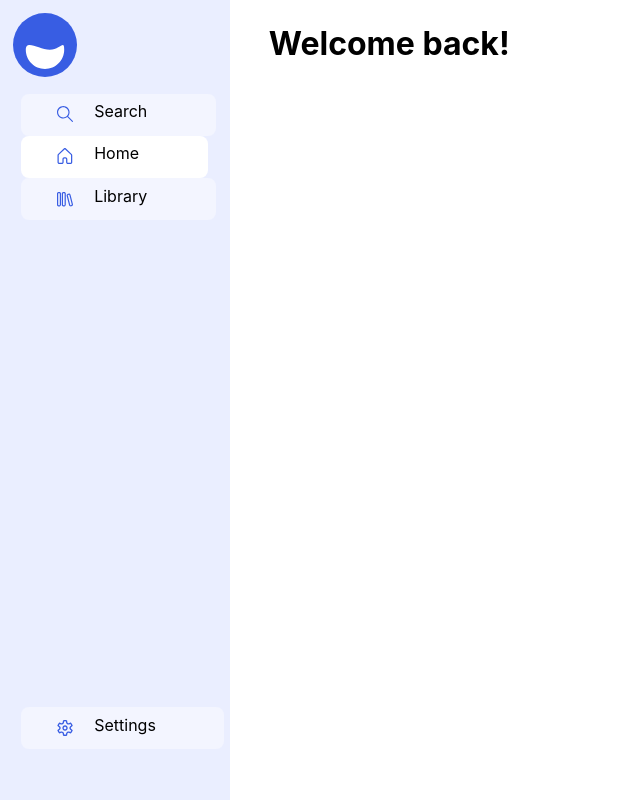
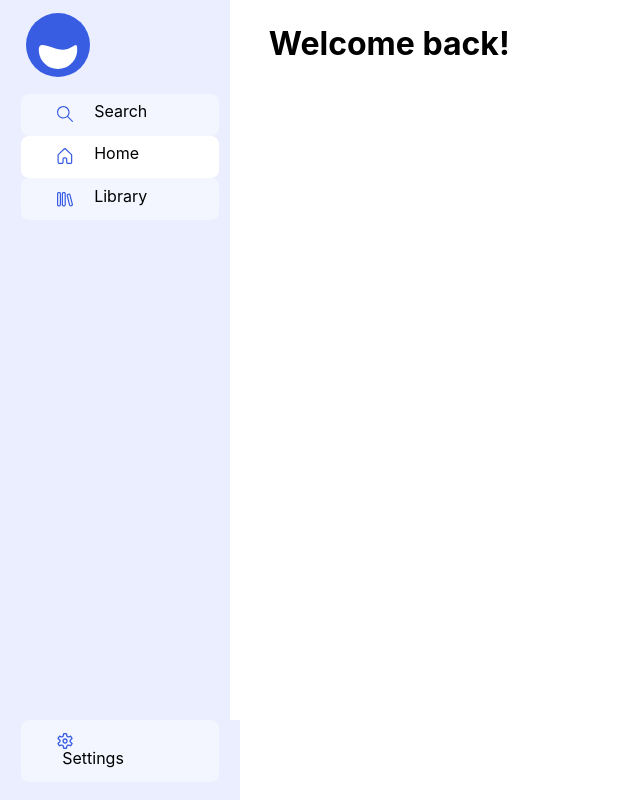
Before and after one commit to BetaPictoris/harmony, a React app: page / in a window 1280 px wide. Shown: the whole page, without its empty margins (0-640 px from the left). Built offline with nearby package versions, Linux system fonts and the light colour scheme.

Commit message:
Fix styles of sidebar

```diff
--- a/app/components/Sidebar.js
+++ b/app/components/Sidebar.js
@@ -44,12 +44,14 @@ export default function Sidebar(props) {
 
       <div className="sidebarFooter">
         <div className="footerText">
+          <span className="sidebarLink">
             <LinkButton
               path="settings"
               icon="settings"
               text="Settings"
               active={isPage("settings", p)}
             />
+          </span>
         </div>
       </div>
     </div>
--- a/app/components/styles/LinkButton.scss
+++ b/app/components/styles/LinkButton.scss
@@ -12,6 +12,8 @@
 }
 
 .LinkButton {
+  width: 11vw;
+
   border-radius: $borderRadius;
 
   padding-top: calc($linkPadding + 3px);
--- a/app/components/styles/Sidebar.scss
+++ b/app/components/styles/Sidebar.scss
@@ -6,16 +6,20 @@
 
   width: 18vw;
   height: 100vh;
+}
 
-  > * {
-    margin: 1vw;
-    width: 16vw;
-  }
+.sidebarHeader {
+  margin: 1vw;
+  margin-left: 2vw;
+  width: 16vw;
 }
 
 .sidebarLink {
   padding-top: 10px;
   margin-top: 20px;
+
+  margin: 1vw;
+  width: 16vw;
 }
 
 .sidebarFooter {
```
Lines whose indentation alone changed are shown as unchanged.
